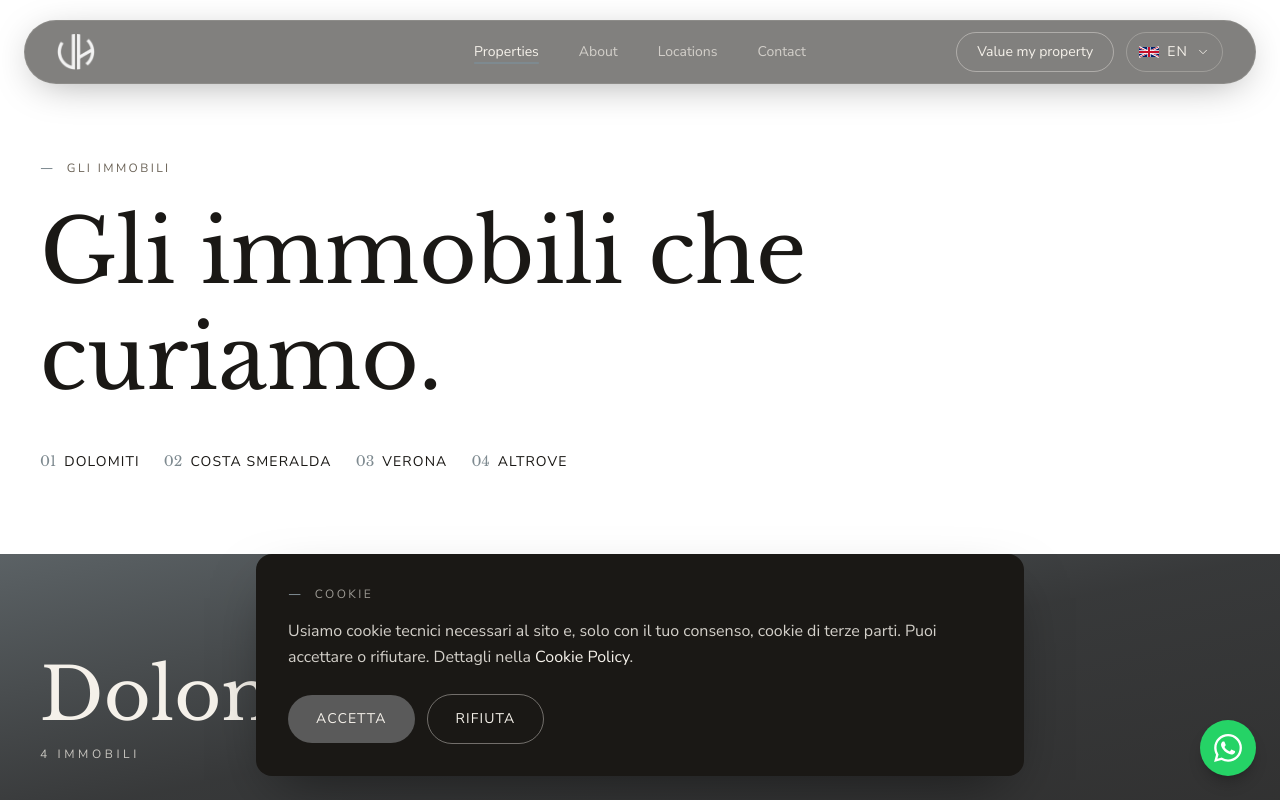
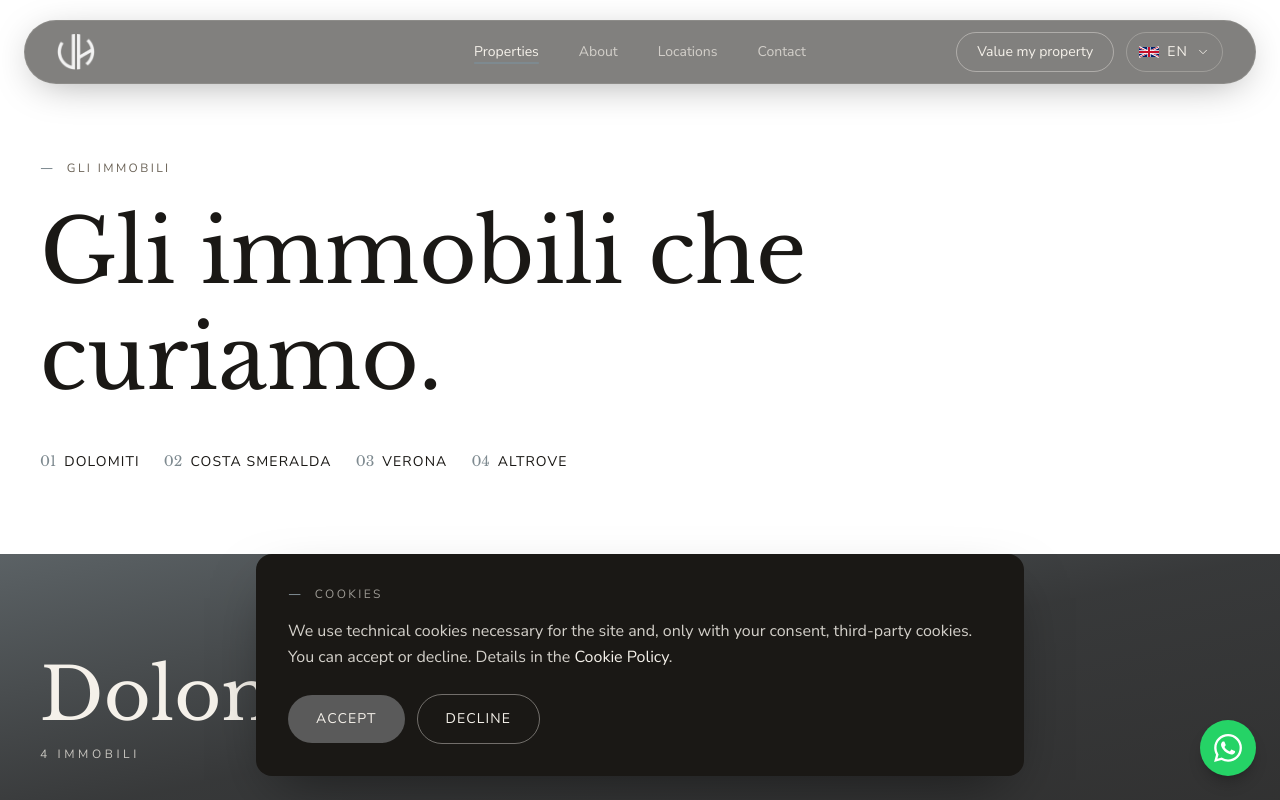
Before and after one commit to maxmaxim27/ultralighthome, a Next.js app: page /en/immobili in a window 1280 px wide. Shown: the top 800 px of the page. Built offline with nearby package versions, Linux system fonts and the light colour scheme.

Commit message:
feat(i18n): translate PropertyCarousel, Footer, CookieConsent, CookiePreferencesButton into en and de

```diff
--- a/components/CookieConsent.tsx
+++ b/components/CookieConsent.tsx
@@ -2,9 +2,11 @@
 
 import { Link } from "@/i18n/navigation";
 import { AnimatePresence, motion } from "framer-motion";
+import { useTranslations } from "next-intl";
 import { useConsent } from "./consent";
 
 export default function CookieConsent() {
+  const t = useTranslations("cookie");
   const { bannerOpen, accept, reject } = useConsent();
 
   return (
@@ -16,21 +18,21 @@ export default function CookieConsent() {
           exit={{ opacity: 0, y: 40 }}
           transition={{ duration: 0.4, ease: [0.22, 1, 0.36, 1] }}
           role="dialog"
-          aria-label="Preferenze cookie"
+          aria-label={t("dialogAriaLabel")}
           className="fixed inset-x-0 bottom-0 z-[120] p-4 md:p-6"
         >
           <div className="mx-auto max-w-3xl bg-ink text-cream shadow-[0_24px_60px_-20px_rgba(0,0,0,0.5)] rounded-2xl p-6 md:p-8">
             <p className="text-xs tracking-[0.2em] uppercase text-cream/60">
-              <span className="font-display text-clay mr-2">—</span> Cookie
+              <span className="font-display text-clay mr-2">—</span> {t("label")}
             </p>
             <p className="mt-4 text-sm md:text-base text-cream/85 leading-relaxed">
-              Usiamo cookie tecnici necessari al sito e, solo con il tuo
-              consenso, cookie di terze parti. Puoi accettare o rifiutare.
-              Dettagli nella{" "}
-              <Link href="/cookie" className="text-cream link-underline">
-                Cookie Policy
-              </Link>
-              .
+              {t.rich("banner", {
+                link: (chunks) => (
+                  <Link href="/cookie" className="text-cream link-underline">
+                    {chunks}
+                  </Link>
+                ),
+              })}
             </p>
             <div className="mt-6 flex flex-wrap items-center gap-3">
               <button
@@ -38,14 +40,14 @@ export default function CookieConsent() {
                 onClick={accept}
                 className="inline-flex items-center rounded-full bg-[#5a5a5a] text-cream px-7 py-3.5 text-sm tracking-[0.08em] uppercase hover:bg-[#515151] transition-colors duration-300"
               >
-                Accetta
+                {t("accept")}
               </button>
               <button
                 type="button"
                 onClick={reject}
                 className="inline-flex items-center rounded-full border border-cream/40 text-cream px-7 py-3.5 text-sm tracking-[0.08em] uppercase hover:bg-white hover:text-ink transition-colors duration-300"
               >
-                Rifiuta
+                {t("reject")}
               </button>
             </div>
           </div>
--- a/components/CookiePreferencesButton.tsx
+++ b/components/CookiePreferencesButton.tsx
@@ -1,12 +1,14 @@
 "use client";
 
+import { useTranslations } from "next-intl";
 import { useConsent } from "./consent";
 
 export default function CookiePreferencesButton() {
+  const t = useTranslations("cookie");
   const { reopen } = useConsent();
   return (
     <button type="button" onClick={reopen} className="link-underline">
-      Gestisci cookie
+      {t("managePreferences")}
     </button>
   );
 }
--- a/components/Footer.tsx
+++ b/components/Footer.tsx
@@ -1,9 +1,12 @@
 import Image from "next/image";
+import { getTranslations } from "next-intl/server";
 import { Link } from "@/i18n/navigation";
 import CookiePreferencesButton from "./CookiePreferencesButton";
 import { LEGAL } from "@/lib/site";
 
-export default function Footer() {
+export default async function Footer() {
+  const t = await getTranslations("footer");
+  const tNav = await getTranslations("nav");
   const year = new Date().getFullYear();
   return (
     <footer className="bg-ink text-cream">
@@ -23,7 +26,7 @@ export default function Footer() {
 
           <div className="text-center md:text-left">
             <p className="text-xs tracking-[0.2em] uppercase text-cream/50">
-              Naviga
+              {t("navHeading")}
             </p>
             <ul className="mt-5 space-y-3 text-sm">
               <li>
@@ -55,22 +58,22 @@ export default function Footer() {
                   href={{ pathname: "/immobili", hash: "altro" }}
                   className="link-underline"
                 >
-                  Altro
+                  {t("linkOther")}
                 </Link>
               </li>
               <li>
                 <Link href="/chi-siamo" className="link-underline">
-                  Chi siamo
+                  {tNav("about")}
                 </Link>
               </li>
               <li>
                 <Link href="/dove-siamo" className="link-underline">
-                  Dove siamo
+                  {tNav("locations")}
                 </Link>
               </li>
               <li>
                 <Link href="/contatti" className="link-underline">
-                  Contatti
+                  {tNav("contact")}
                 </Link>
               </li>
             </ul>
@@ -78,7 +81,7 @@ export default function Footer() {
 
           <div className="text-center md:text-left">
             <p className="text-xs tracking-[0.2em] uppercase text-cream/50">
-              Contatti
+              {tNav("contact")}
             </p>
             <ul className="mt-5 space-y-3 text-sm text-cream/80">
               <li>Lungadige Matteotti 14, 37126 Verona</li>
@@ -101,19 +104,19 @@ export default function Footer() {
 
         <div className="mt-16 pt-8 border-t border-cream/15 flex flex-col md:flex-row items-center md:items-center justify-between gap-4 text-xs text-cream/50">
           <p className="text-center md:text-left">
-            © {year} Ultralight Home. Tutti i diritti riservati.
+            {t("copyright", { year })}
             <br />
-            P.IVA {LEGAL.vat}
+            {t("vatLabel", { vat: LEGAL.vat })}
           </p>
           <div className="flex gap-6">
             <Link href="/privacy" className="link-underline">
-              Privacy
+              {t("privacyLink")}
             </Link>
             <Link href="/termini" className="link-underline">
-              Termini
+              {t("termsLink")}
             </Link>
             <Link href="/cookie" className="link-underline">
-              Cookie
+              {t("cookieLink")}
             </Link>
             <CookiePreferencesButton />
           </div>
--- a/components/PropertyCarousel.tsx
+++ b/components/PropertyCarousel.tsx
@@ -4,12 +4,14 @@ import { useCallback, useEffect, useRef, useState } from "react";
 import useEmblaCarousel from "embla-carousel-react";
 import { ChevronLeft, ChevronRight } from "lucide-react";
 import clsx from "clsx";
+import { useTranslations } from "next-intl";
 import type { Property } from "@/lib/types";
 import PropertyCard from "./PropertyCard";
 
 const AUTOPLAY_DELAY = 5000;
 
 export default function PropertyCarousel({ items }: { items: Property[] }) {
+  const t = useTranslations("carousel");
   const single = items.length <= 1;
   const [paused, setPaused] = useState(false);
   const pausedRef = useRef(paused);
@@ -67,7 +69,7 @@ export default function PropertyCarousel({ items }: { items: Property[] }) {
   if (items.length === 0) {
     return (
       <p className="text-center text-stone py-20">
-        In arrivo nuove proprietà in questa destinazione.
+        {t("empty")}
       </p>
     );
   }
@@ -107,7 +109,7 @@ export default function PropertyCarousel({ items }: { items: Property[] }) {
       <div className="flex items-center justify-center gap-4">
         <button
           type="button"
-          aria-label="Precedente"
+          aria-label={t("previous")}
           onClick={() => emblaApi?.scrollPrev()}
           disabled={!canPrev}
           className="size-11 rounded-full border border-stone/25 flex items-center justify-center text-ink transition-all duration-300 hover:bg-ink hover:text-cream disabled:opacity-30 disabled:pointer-events-none"
@@ -120,7 +122,7 @@ export default function PropertyCarousel({ items }: { items: Property[] }) {
             <button
               key={i}
               type="button"
-              aria-label={`Vai alla proprietà ${i + 1}`}
+              aria-label={t("goTo", { index: i + 1 })}
               onClick={() => emblaApi?.scrollTo(i)}
               className={clsx(
                 "h-1.5 rounded-full transition-all duration-300",
@@ -134,7 +136,7 @@ export default function PropertyCarousel({ items }: { items: Property[] }) {
 
         <button
           type="button"
-          aria-label="Successivo"
+          aria-label={t("next")}
           onClick={() => emblaApi?.scrollNext()}
           disabled={!canNext}
           className="size-11 rounded-full border border-stone/25 flex items-center justify-center text-ink transition-all duration-300 hover:bg-ink hover:text-cream disabled:opacity-30 disabled:pointer-events-none"
--- a/messages/de.json
+++ b/messages/de.json
@@ -60,5 +60,28 @@
     "close": "Schließen",
     "previous": "Vorheriges Foto",
     "next": "Nächstes Foto"
+  },
+  "carousel": {
+    "empty": "In diesem Reiseziel kommen bald neue Unterkünfte hinzu.",
+    "previous": "Zurück",
+    "next": "Weiter",
+    "goTo": "Zu Immobilie {index} wechseln"
+  },
+  "footer": {
+    "navHeading": "Navigation",
+    "linkOther": "Weitere",
+    "copyright": "© {year} Ultralight Home. Alle Rechte vorbehalten.",
+    "vatLabel": "USt-IdNr. {vat}",
+    "privacyLink": "Datenschutz",
+    "termsLink": "AGB",
+    "cookieLink": "Cookies"
+  },
+  "cookie": {
+    "dialogAriaLabel": "Cookie-Einstellungen",
+    "label": "Cookies",
+    "banner": "Wir verwenden technisch notwendige Cookies und, nur mit Ihrer Zustimmung, Cookies von Drittanbietern. Sie können zustimmen oder ablehnen. Details in der <link>Cookie-Richtlinie</link>.",
+    "accept": "Akzeptieren",
+    "reject": "Ablehnen",
+    "managePreferences": "Cookies verwalten"
   }
 }
--- a/messages/en.json
+++ b/messages/en.json
@@ -60,5 +60,28 @@
     "close": "Close",
     "previous": "Previous photo",
     "next": "Next photo"
+  },
+  "carousel": {
+    "empty": "New properties are coming soon to this destination.",
+    "previous": "Previous",
+    "next": "Next",
+    "goTo": "Go to property {index}"
+  },
+  "footer": {
+    "navHeading": "Explore",
+    "linkOther": "Other",
+    "copyright": "© {year} Ultralight Home. All rights reserved.",
+    "vatLabel": "VAT No. {vat}",
+    "privacyLink": "Privacy",
+    "termsLink": "Terms",
+    "cookieLink": "Cookies"
+  },
+  "cookie": {
+    "dialogAriaLabel": "Cookie preferences",
+    "label": "Cookies",
+    "banner": "We use technical cookies necessary for the site and, only with your consent, third-party cookies. You can accept or decline. Details in the <link>Cookie Policy</link>.",
+    "accept": "Accept",
+    "reject": "Decline",
+    "managePreferences": "Manage cookies"
   }
 }
--- a/messages/it.json
+++ b/messages/it.json
@@ -60,5 +60,28 @@
     "close": "Chiudi",
     "previous": "Precedente",
     "next": "Successiva"
+  },
+  "carousel": {
+    "empty": "In arrivo nuove proprietà in questa destinazione.",
+    "previous": "Precedente",
+    "next": "Successivo",
+    "goTo": "Vai alla proprietà {index}"
+  },
+  "footer": {
+    "navHeading": "Naviga",
+    "linkOther": "Altro",
+    "copyright": "© {year} Ultralight Home. Tutti i diritti riservati.",
+    "vatLabel": "P.IVA {vat}",
+    "privacyLink": "Privacy",
+    "termsLink": "Termini",
+    "cookieLink": "Cookie"
+  },
+  "cookie": {
+    "dialogAriaLabel": "Preferenze cookie",
+    "label": "Cookie",
+    "banner": "Usiamo cookie tecnici necessari al sito e, solo con il tuo consenso, cookie di terze parti. Puoi accettare o rifiutare. Dettagli nella <link>Cookie Policy</link>.",
+    "accept": "Accetta",
+    "reject": "Rifiuta",
+    "managePreferences": "Gestisci cookie"
   }
 }
```
